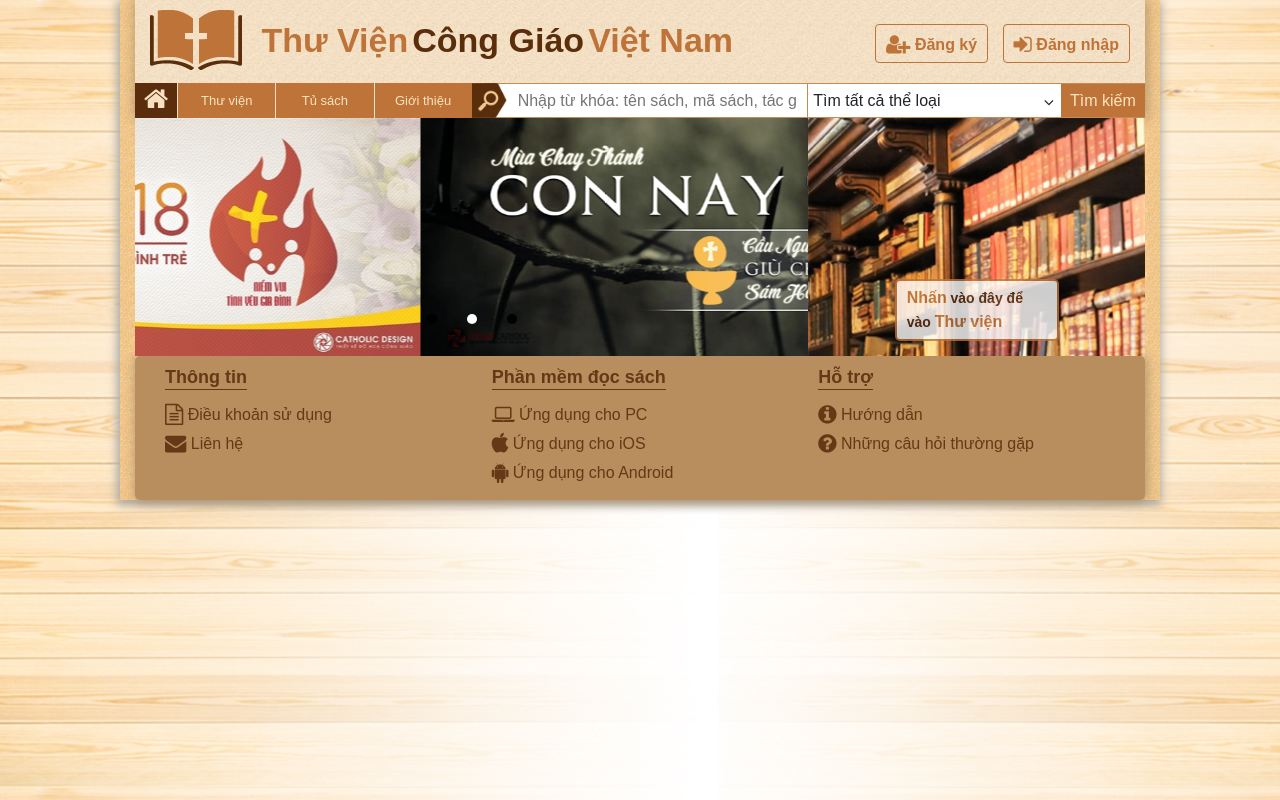
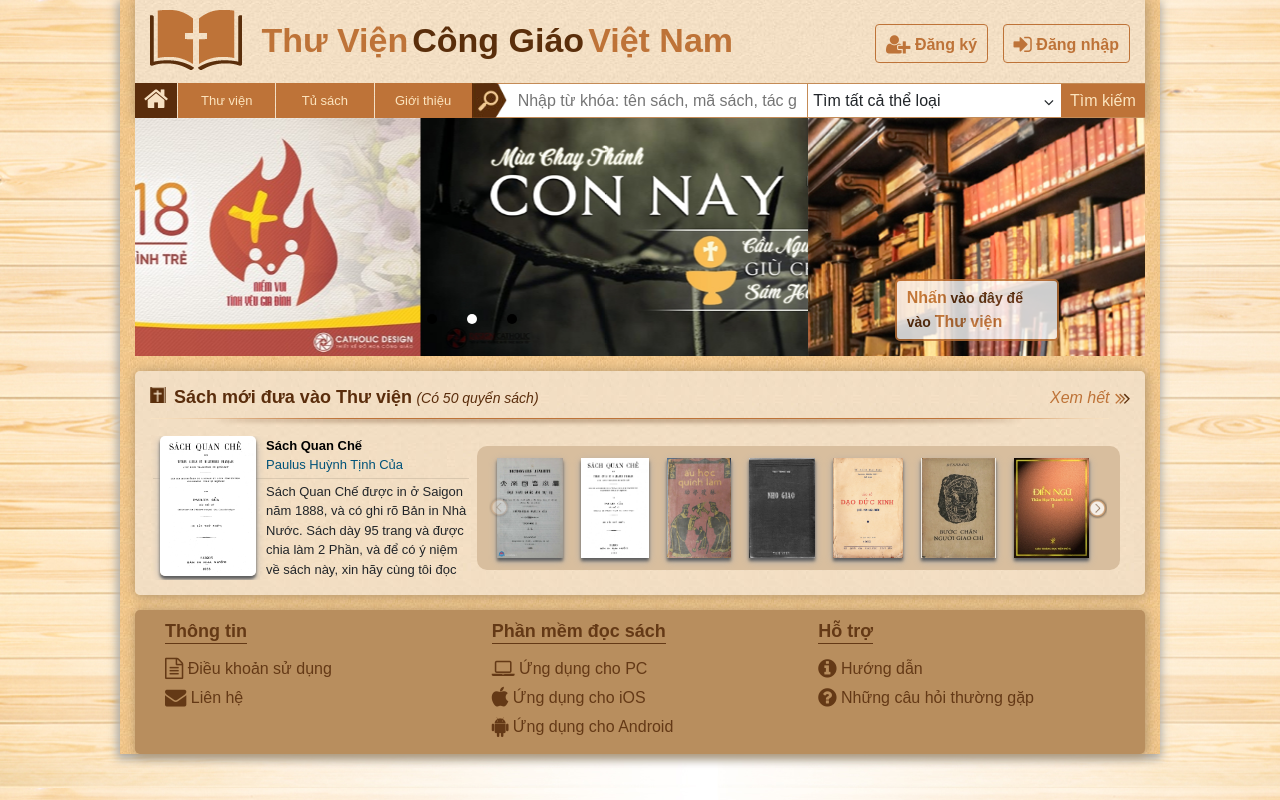
Before and after one commit to nguyenhongphat0/thuvienconggiaovietnam.net, a website: page index.html in a window 1280 px wide. Drawn offline with nearby package versions, Linux system fonts and the light colour scheme.

Commit message:
finish hompage no js

```diff
--- a/css/style.sass
+++ b/css/style.sass
@@ -5,6 +5,7 @@ $nav-text-color: #FCE4BE
 $nav-border: #C48B56
 $footer-background: #B88E5E
 $footer-foreground: #643916
+
 $xl: 1200px
 $lg: 992px
 $md: 768px
@@ -35,7 +36,7 @@ body
         #search-field
           #search-icon
             background-image: url('/images/icon-search.png')
-            width: 100%
+            width: 42px
             position: absolute
             height: 35px
             top: 0px
@@ -278,3 +279,82 @@ body
         &:hover
           + .dropdown-menu
             display: block
+
+body
+  .book-section
+    background-image: url('../images/bg_layer_1.jpg')
+    margin: 15px 0px
+    padding: 15px
+    border-radius: 5px
+    box-shadow: 1px 1px 12px 1px #B1956D
+    .section-title
+      h4
+        color: $darkbrown
+        font-weight: bold
+        font-size: 18px
+        display: inline
+        &::before
+          content: url('../images/favicon.ico')
+          padding-right: 8px
+      em
+        font-size: 14px
+        color: $darkbrown
+    .view-all
+      a
+        color: $lightbrown
+        font-style: italic
+        &:hover
+          text-decoration: none
+    .shadow-line
+      width: 100%
+      height: 10px
+      background-image: url('../images/shadow_line.png')
+      background-size: contain
+      background-repeat: no-repeat
+      margin: 8px 0px
+    .a-book
+      height: 144px
+      overflow: hidden
+      .book-picture
+        float: left
+        img
+          width: 96px
+          height: 140px
+          box-shadow: 0px 3px 3px 0px #5f5f5f, 0px 3px 8px #ababab
+          margin: 0px 10px
+          border-radius: 5px
+      .book-info
+        font-size: 13px
+        .book-title
+          font-weight: bold
+          display: block
+          color: black
+          &:hover
+            text-decoration: none
+        .book-author
+          color: #015279
+        hr
+          margin: 3px
+    .books-slide
+      width: 100%
+      height: 124px
+      border-radius: 10px
+      background-color: #d8be9e
+      margin: 10px -10px
+      .swiper-container
+        height: 100%
+        .swiper-wrapper
+          .swiper-slide
+            width: auto !important
+            height: 100px
+            margin-top: auto
+            margin-bottom: auto
+            box-shadow: 0 3px 3px 0 #5F5F5F, 0 3px 8px #ABABAB
+        %navigation-button
+          background-size: initial
+        .swiper-button-next
+          @extend %navigation-button
+          background-image: url('../images/next-arrow.png')
+        .swiper-button-prev
+          @extend %navigation-button
+          background-image: url('../images/prev-arrow.png')
--- a/index.html
+++ b/index.html
@@ -157,6 +157,53 @@
         </div>
       </div>
 
+      <div class="book-section">
+        <div class="row">
+          <div class="col-md-9 col-12 section-title">
+            <h4>Sách mới đưa vào Thư viện</h4>
+            <em>(Có 50 quyển sách)</em>
+          </div>
+          <div class="col-md-3 col-12 text-right view-all">
+            <a href="#">Xem hết</a>
+            <img src="images/3_arrow.png" alt="">
+          </div>
+
+        </div>
+        <div class="shadow-line"></div>
+        <div class="row">
+          <div class="col-12 col-md-4" style="padding-right: 0px">
+            <div class="a-book">
+              <div class="book-picture">
+                <img src="images/books/003002_Sach_Quan_Che.gif" alt="">
+              </div>
+              <div class="book-info">
+                <a href="#" class="book-title">Sách Quan Chế</a>
+                <span class="book-author">Paulus Huỳnh Tịnh Của</span>
+                <hr>
+                <span class="book-description">Sách Quan Chế được in ở Saigon năm 1888, và có ghi rõ Bản in Nhà Nước. Sách dày 95 trang và được chia làm 2 Phần, và để có ý niệm về sách này, xin hãy cùng tôi đọc mấy dòng</span>
+              </div>
+            </div>
+          </div>
+          <div class="col-12 col-md-8">
+            <div class="books-slide">
+              <div class="swiper-container" id="new-book-slider">
+                <div class="swiper-wrapper">
+                  <img src="images/books/003001_Dai_Nam_Quoc_Am_Tu_Vi.jpg" class="swiper-slide" alt="">
+                  <img src="images/books/003002_Sach_Quan_Che.gif" class="swiper-slide" alt="">
+                  <img src="images/books/027001_Au_Hoc_Quinh_Lam.jpg" class="swiper-slide" alt="">
+                  <img src="images/books/027002_NHO_GIAO_Quyen_Thuong.jpg" class="swiper-slide" alt="">
+                  <img src="images/books/027004_Lao_Tu_Dao_Duc_Kinh.jpg" class="swiper-slide" alt="">
+                  <img src="images/books/086001_Buoc_Chan_Nguoi_Giao_Chi___Dynh_Bang_Tho_1967.jpg" class="swiper-slide" alt="">
+                  <img src="images/books/110001_DIEN_NGU_THAN_HOC_THANH_KINH_I.jpg" class="swiper-slide" alt="">
+                </div>
+                <div class="swiper-button-next"></div>
+                <div class="swiper-button-prev"></div>
+              </div>
+            </div>
+          </div>
+        </div>
+      </div>
+
       <div class="footer">
         <div class="row">
           <div class="col-12 col-md-4">
@@ -205,5 +252,16 @@
     <script src="https://cdnjs.cloudflare.com/ajax/libs/Swiper/4.2.0/js/swiper.min.js"></script>
     <script src="../js/vietnamese.js" charset="utf-8"></script>
     <script src="../js/functions.js" charset="utf-8"></script>
+    <script type="text/javascript">
+      var newBookSlider = new Swiper('#new-book-slider', {
+        slidesPerView: 'auto',
+        spaceBetween: 18,
+        slidesOffsetBefore: 20,
+        navigation: {
+          nextEl: '.swiper-button-next',
+          prevEl: '.swiper-button-prev'
+        }
+      })
+    </script>
   </body>
 </html>
```
Also changed, not shown: slider.html (+10 -2 lines), css/style.min.css, images/3_arrow.png (added), images/bg_layer_1.jpg (added), images/books/003001_Dai_Nam_Quoc_Am_Tu_Vi.jpg (added), images/books/003002_Sach_Quan_Che.gif (added), images/books/027001_Au_Hoc_Quinh_Lam.jpg (added), images/books/027002_NHO_GIAO_Quyen_Thuong.jpg (added), images/books/027004_Lao_Tu_Dao_Duc_Kinh.jpg (added), images/books/086001_Buoc_Chan_Nguoi_Giao_Chi___Dynh_Bang_Tho_1967.jpg (added), images/books/110001_DIEN_NGU_THAN_HOC_THANH_KINH_I.jpg (added), images/books/slider-arrow1.png (added), images/favicon.ico (added), images/next-arrow.png (added), 2 more files.
